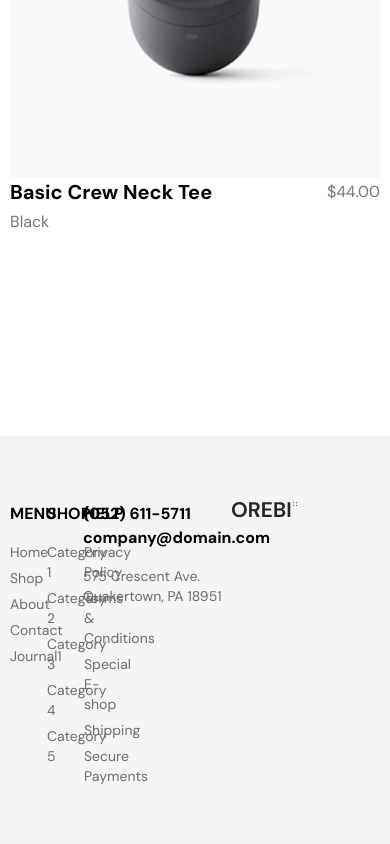
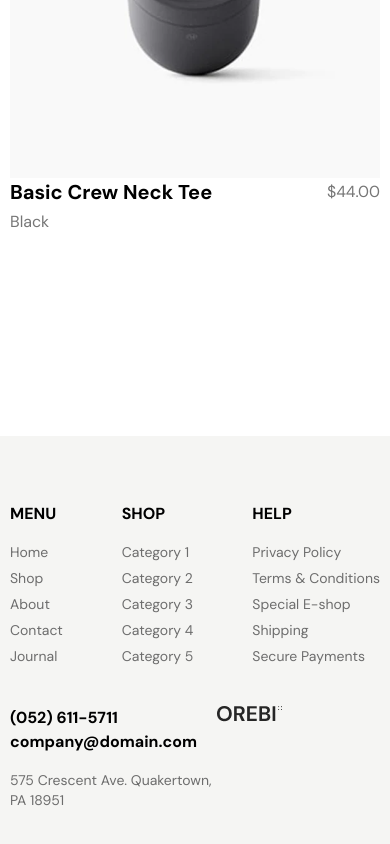
Before and after one commit to dev-abdullah018/orebi, a React (Vite) app: page / in a window 390 px wide. Shown: the part 4802-5646 px from the top of the page. Built offline with nearby package versions, Linux system fonts and the light colour scheme.

Commit message:
update-footer-responsive

```diff
--- a/src/components/layout/Footer.jsx
+++ b/src/components/layout/Footer.jsx
@@ -4,14 +4,15 @@ import Flex from "./Flex";
 import List from "./List";
 import ListItem from "./ListItem";
 import Image from "./Image";
-import logo from "../../assets/logo.png"
+import logo from "../../assets/logo.png";
 
 const Footer = () => {
   return (
     <div className="mt-36 bg-[#F5F5F3] py-14">
       <Container>
-        <Flex className="flex">
-          <div className="w-[10%]">
+        <Flex className="flex flex-col md:flex-row">
+          <div className="flex w-full md:w-[43%] justify-between md:justify-normal">
+            <div className="md:w-1/3">
               <h4 className="mb-4 font-dm text-base font-bold">MENU</h4>
               <List>
                 <ListItem
@@ -36,12 +37,12 @@ const Footer = () => {
                 />
                 <ListItem
                   className="font-regular mt-[6px] font-dm text-sm text-[#6D6D6D]"
-                itemname="Journal1"
+                  itemname="Journal"
                   href="#"
                 />
               </List>
             </div>
-          <div className="w-[10%]">
+            <div className="md:w-1/3">
               <h4 className="mb-4 font-dm text-base font-bold">SHOP</h4>
               <List>
                 <ListItem
@@ -71,7 +72,7 @@ const Footer = () => {
                 />
               </List>
             </div>
-          <div className="w-[10%]">
+            <div className="md:w-1/3">
               <h4 className="mb-4 font-dm text-base font-bold">HELP</h4>
               <List>
                 <ListItem
@@ -101,8 +102,9 @@ const Footer = () => {
                 />
               </List>
             </div>
-          <div className="flex w-[30%] justify-center">
-            <div>
+          </div>
+          <div className="flex w-full md:w-[57%] mt-10 sm:mt-14 md:mt-0">
+            <div className="w-[56%]">
               <h4 className="mb-4 font-dm text-base font-bold">
                 (052) 611-5711 <br /> company@domain.com
               </h4>
@@ -110,9 +112,9 @@ const Footer = () => {
                 575 Crescent Ave. Quakertown, PA 18951
               </p>
             </div>
+            <div className="w-[44%]">
+              <Image src={logo} />
             </div>
-          <div className="w-[40%]">
-            <Image src={logo} />
           </div>
         </Flex>
       </Container>
```
Lines whose indentation alone changed are shown as unchanged.
